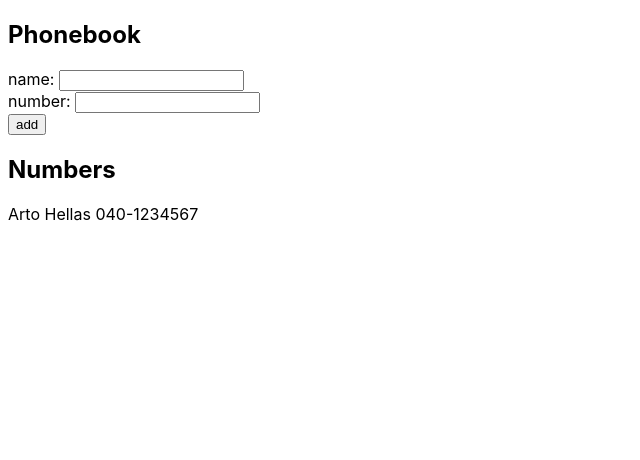
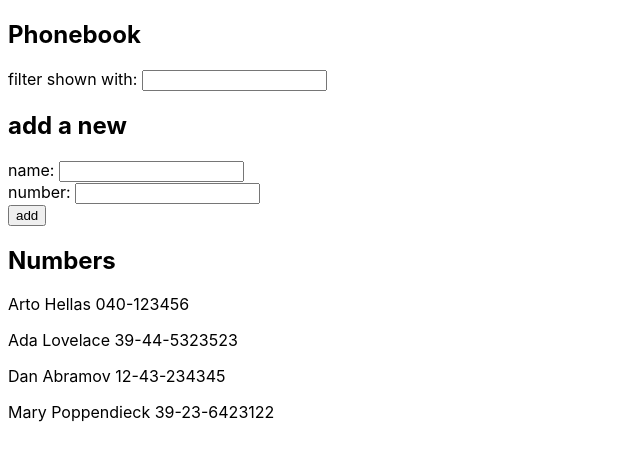
Before and after one commit to JoelDamian/FullStackOpen, a React (Create React App) app in the folder part2/phonebook/: page / in a window 1280 px wide. Shown: the top 460 px of the page, without its empty margins (0-640 px from the left). Built offline with nearby package versions, Linux system fonts and the light colour scheme.

Commit message:
Exercise 2.9

```diff
--- a/part2/phonebook/src/App.js
+++ b/part2/phonebook/src/App.js
@@ -3,10 +3,14 @@
 
 const App = () => {
   const [persons, setPersons] = useState([
-    { name: 'Arto Hellas', number: '040-1234567' },
+    { name: 'Arto Hellas', number: '040-123456' },
+    { name: 'Ada Lovelace', number: '39-44-5323523' },
+    { name: 'Dan Abramov', number: '12-43-234345' },
+    { name: 'Mary Poppendieck', number: '39-23-6423122' },
   ]);
   const [newName, setNewName] = useState('');
   const [newNumber, setNewNumber] = useState('');
+  const [filter, setFilter] = useState('');
 
   const handleNoteChange = (event) => {
     setNewName(event.target.value);
@@ -14,6 +18,10 @@
 
   const handleNumberChange = (event) => {
     setNewNumber(event.target.value);
+  };
+
+  const handleFilterChange = (event) => {
+    setFilter(event.target.value);
   };
 
   const addName = (event) => {
@@ -27,9 +35,18 @@
     }
   };
 
+  const filteredPersons = () =>persons.filter((person) =>
+    person.name.toLowerCase().includes(filter.toLowerCase())
+  );
+
   return (
     <div className='container'>
       <h2>Phonebook</h2>
+      <div>
+        filter shown with:{' '}
+        <input value={filter} onChange={handleFilterChange} />
+      </div>
+      <h2>add a new</h2>
       <form onSubmit={addName}>
         <div>
           name: <input value={newName} onChange={handleNoteChange} />
@@ -42,7 +59,7 @@
         </div>
       </form>
       <h2>Numbers</h2>
-      {persons.map((person) => (
+      {filteredPersons().map((person) => (
         <p key={person.name}>
           {person.name} {person.number}
         </p>
```
